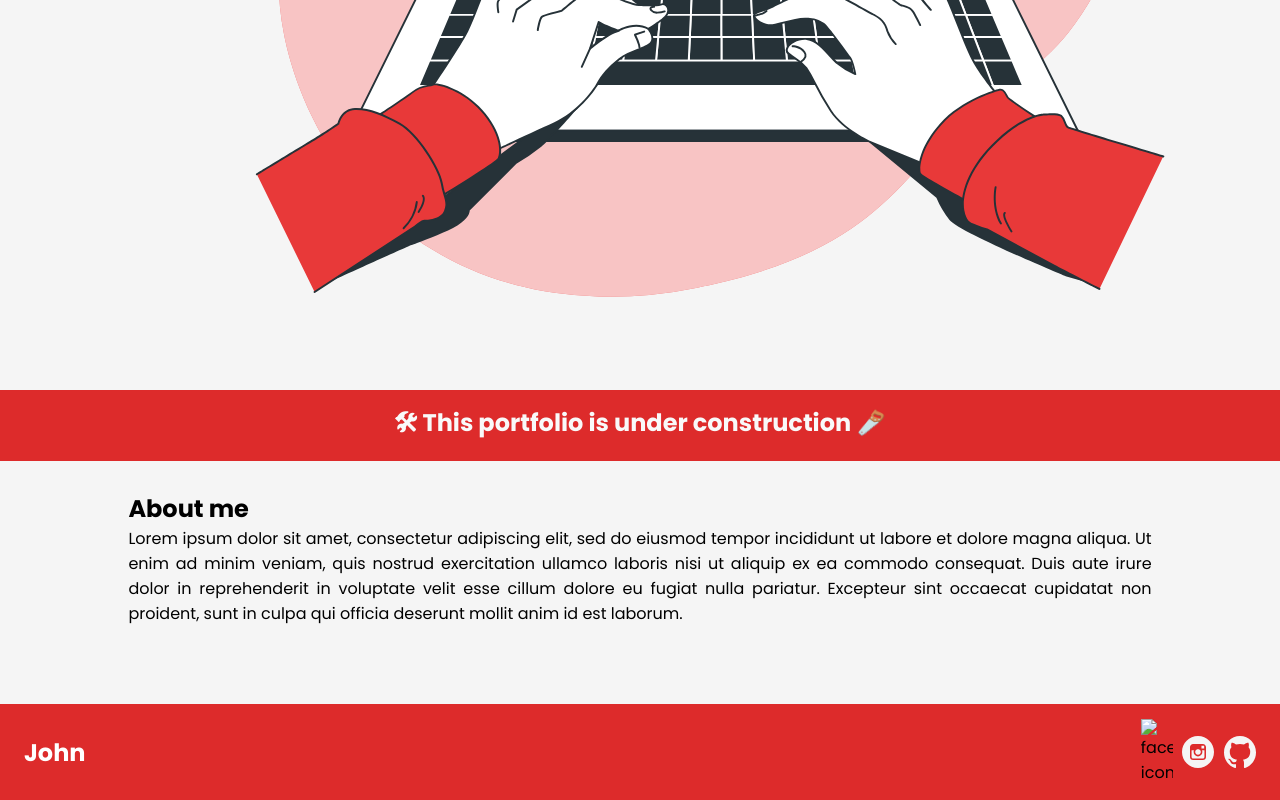
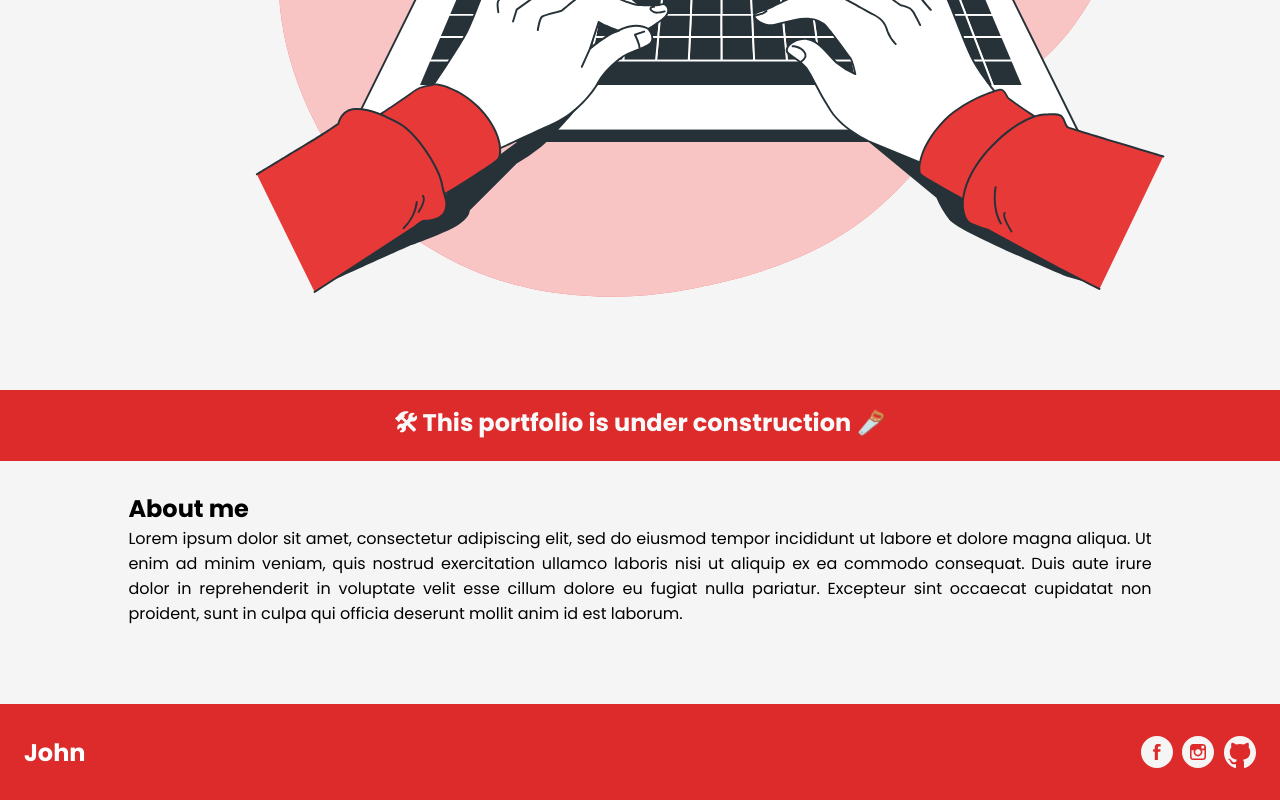
Before and after one commit to RomeiroJohn/my-website, a plain HTML site: page index.html in a window 1280 px wide. Shown: the part 731-1531 px from the top of the page. Drawn offline with Linux system fonts and the light colour scheme; the site is published under a folder, as on GitHub Pages, so addresses that start at the root find nothing.

Commit message:
fixed facebook icon not loading

```diff
--- a/index.html
+++ b/index.html
@@ -104,7 +104,7 @@
         <footer>
             <h1>John</h1>
             <div class="socials">
-                <img src="/assets/facebookIcon.svg" alt="facebook icon" />
+                <img src="assets/facebookIcon.svg" alt="facebook icon" />
                 <img src="assets/instagramIcon.svg" alt="instagram icon" />
                 <img src="assets/githubIcon.svg" alt="githubIcon" />
             </div>
```
